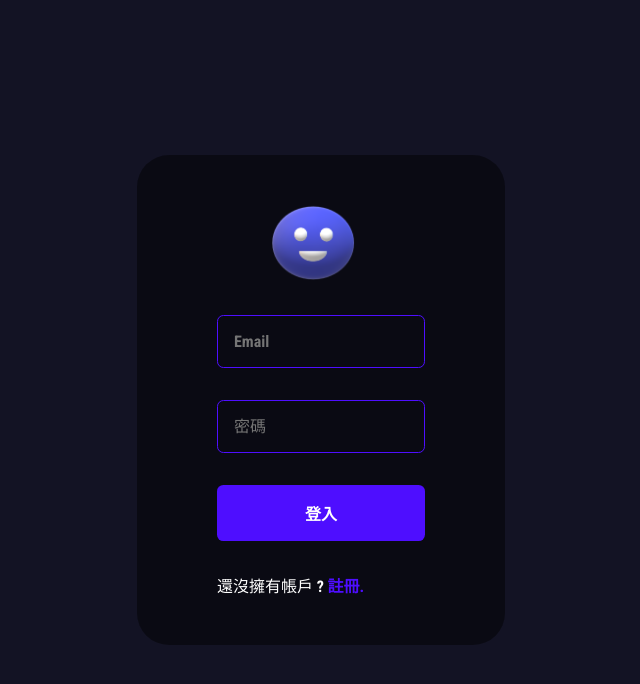
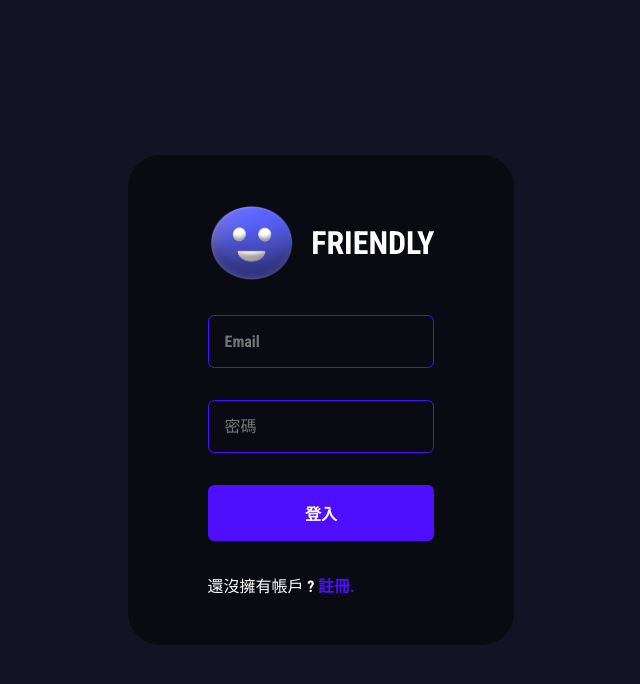
Before and after one commit to FisherTai/MyFriendly, a React (Create React App) app in the folder public/client/: page /login in a window 1280 px wide. Shown: the top 684 px of the page, without its empty margins (319-959 px from the left). Built offline with nearby package versions, Linux system fonts and the light colour scheme.

Commit message:
some revice

```diff
--- a/public/client/src/pages/Login.tsx
+++ b/public/client/src/pages/Login.tsx
@@ -21,11 +21,7 @@ const Login = (props: Props) => {
   });
 
   useEffect(() => {
-    if (
-      localStorage.getItem(
-        strings.local_storage_user
-      )
-    ) {
+    if (localStorage.getItem(strings.LOCAL_STORAGE_USER)) {
       navigate("/");
     }
   }, []);
@@ -45,7 +41,7 @@ const Login = (props: Props) => {
         } else {
           toast.success("登入成功.", toastOptions);
           localStorage.setItem(
-            strings.local_storage_user,
+            strings.LOCAL_STORAGE_USER,
             JSON.stringify(data.data)
           );
           setTimeout(() => {
@@ -88,7 +84,7 @@ const Login = (props: Props) => {
         <form onSubmit={(event) => handleSubmit(event)}>
           <div className="brand">
             <img src={Logo} alt="Logo"></img>
-            <h1>{strings.app_name}</h1>
+            <h1>{strings.APP_NAME}</h1>
           </div>
 
           <input
```
